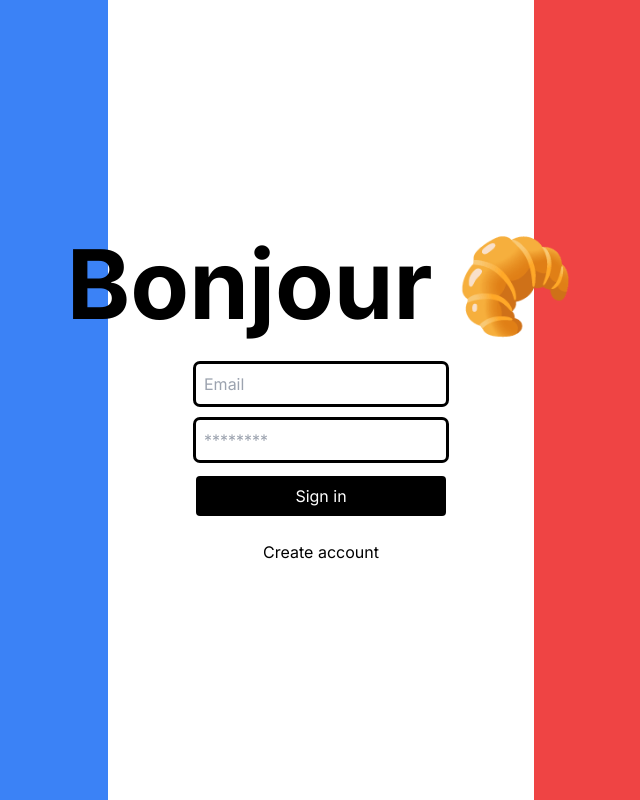
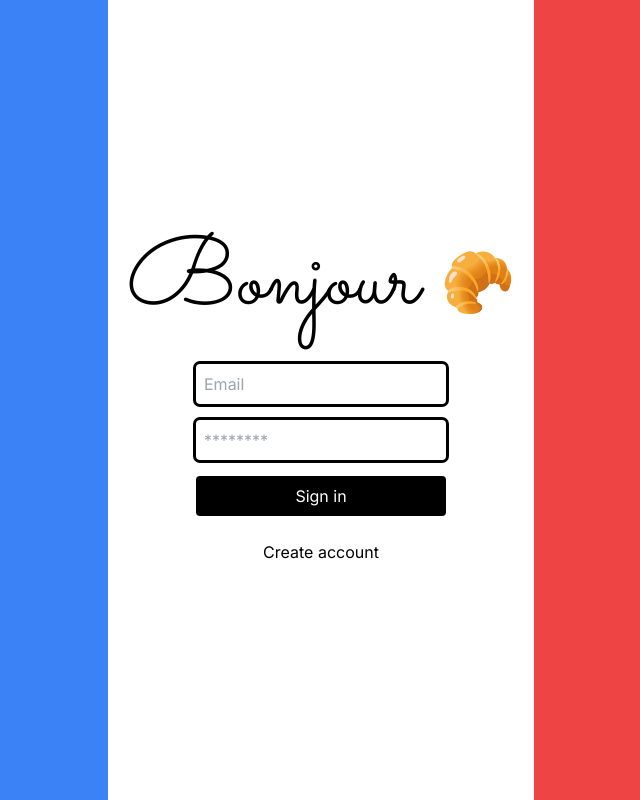
Before and after one commit to oddlyfunctional/bonjour, a Next.js app: page /en in a window 1280 px wide. Shown: the whole page, without its empty margins (319-959 px from the left). Built offline with nearby package versions, Linux system fonts and the light colour scheme; no server answers.

Commit message:
Change title font

```diff
--- a/app/[locale]/page.tsx
+++ b/app/[locale]/page.tsx
@@ -4,6 +4,11 @@ import type { Locale } from "@/i18n";
 import { getTranslations } from "next-intl/server";
 import Link from "next/link";
 import { redirect } from "next/navigation";
+
+import { Sacramento } from "next/font/google";
+
+// If loading a variable font, you don't need to specify the font weight
+const sacramento = Sacramento({ weight: "400", subsets: ["latin"] });
 
 export default async function Home({
   params: { locale },
@@ -15,7 +20,9 @@ export default async function Home({
 
   return (
     <div className="flex h-full w-full flex-col items-center justify-center">
-      <h1 className="mb-8 text-8xl font-bold">Bonjour 🥐</h1>
+      <h1 className={`mb-8 text-8xl font-bold ${sacramento.className}`}>
+        Bonjour <span className="text-6xl">🥐</span>
+      </h1>
       <SignIn />
       <Link href={`/${locale}/account/registration`} className="mt-4">
         {t("CREATE_ACCOUNT_LINK")}
```
